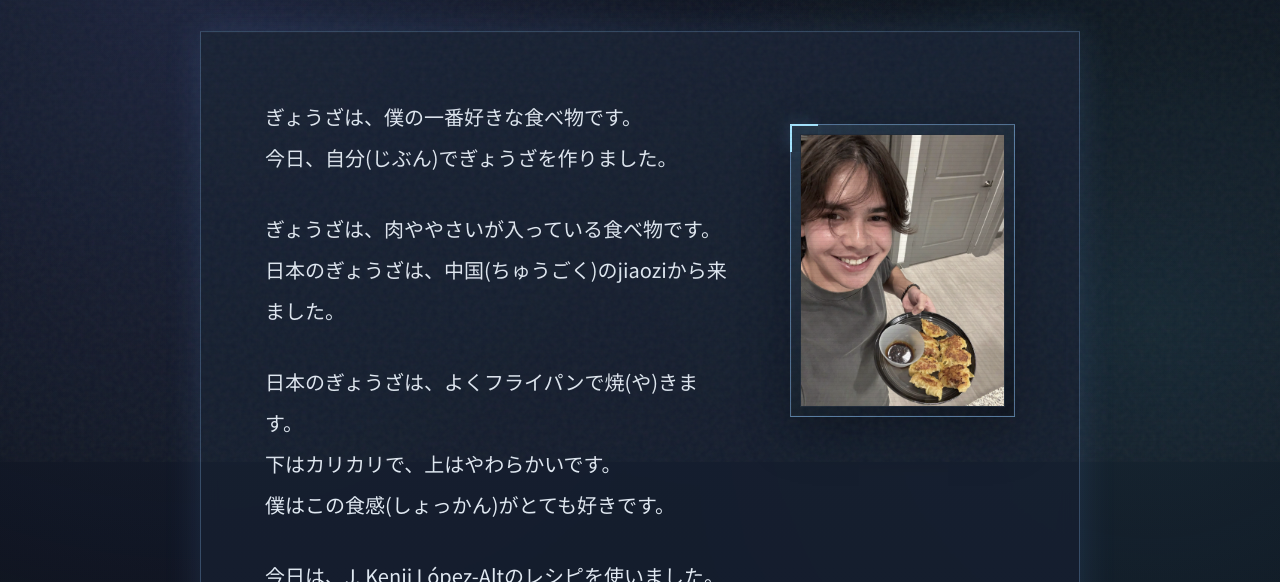
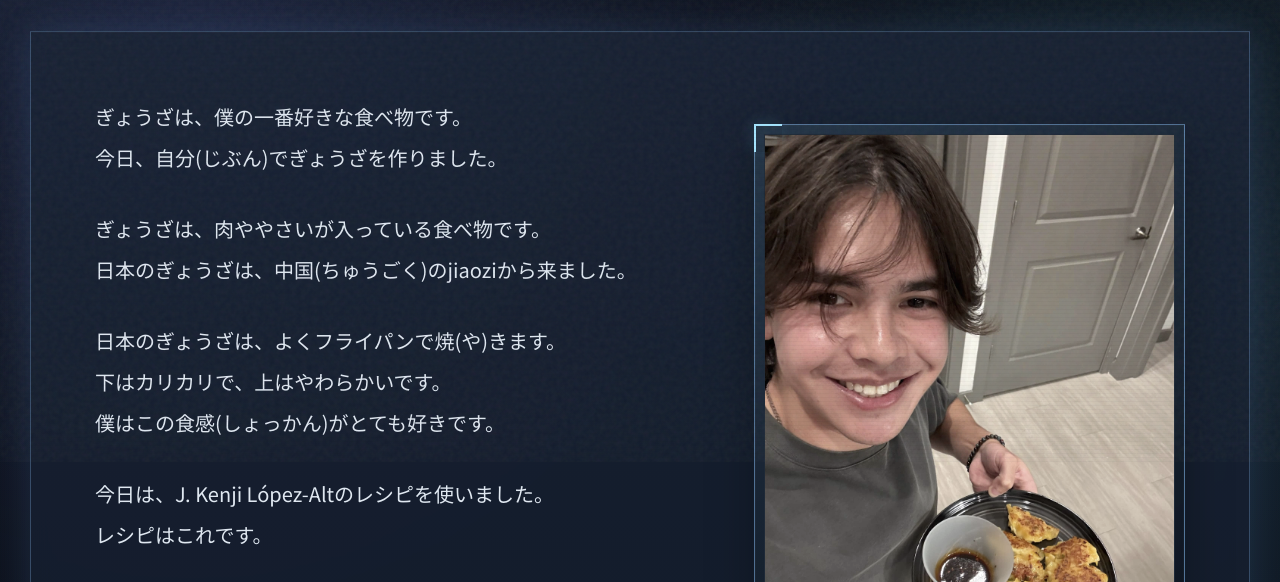
Before and after one commit to JacobSchreck/japanese-blog, a website: page posts/003-gyoza.html in a window 1280 px wide. Shown: the part 338-920 px from the top of the page. Drawn offline with Linux system fonts and the light colour scheme.

Commit message:
fixed formatting

```diff
--- a/assets/style.css
+++ b/assets/style.css
@@ -174,6 +174,7 @@ a { color: inherit; text-decoration: none; }
 
 .shell.narrow { width: min(960px, calc(100% - 40px)); }
 .article-shell { width: min(880px, calc(100% - 40px)); }
+.article-shell.wide-article { width: min(1220px, calc(100% - 40px)); }
 
 .panel {
   border: 1px solid var(--line);
@@ -577,9 +578,9 @@ a.archive-row:hover {
 
 .entry-split {
   display: grid;
-  grid-template-columns: minmax(0, 1fr) minmax(190px, 30%);
+  grid-template-columns: minmax(0, 58fr) minmax(320px, 42fr);
   align-items: start;
-  gap: clamp(30px, 5vw, 58px);
+  gap: clamp(38px, 5vw, 68px);
 }
 
 .entry-prose { min-width: 0; }
@@ -594,7 +595,7 @@ a.archive-row:hover {
 .side-media img {
   width: 100%;
   height: auto;
-  max-height: 540px;
+  max-height: none;
   object-fit: cover;
   object-position: center top;
 }
--- a/posts/003-gyoza.html
+++ b/posts/003-gyoza.html
@@ -10,7 +10,7 @@
   <header class="site-header">
     <a class="brand" href="../index.html"><span class="brand-mark">◆</span><span><strong>BLOG</strong></span></a>
   </header>
-  <main class="shell article-shell"><article>
+  <main class="shell article-shell wide-article"><article>
     <header class="article-header"><div class="article-kicker"><span>ENTRY 003</span><span>2026.09.30</span><span>FOOD</span></div><h1>ぎょうざ</h1></header>
     <div class="article-body panel">
       <div class="entry-split">
--- a/scripts/build-posts.js
+++ b/scripts/build-posts.js
@@ -94,7 +94,7 @@ const renderPost = (post, index) => `<!doctype html>
   <header class="site-header">
     <a class="brand" href="../index.html"><span class="brand-mark">◆</span><span><strong>BLOG</strong></span></a>
   </header>
-  <main class="shell article-shell"><article>
+  <main class="shell article-shell${post.layout === "split" ? " wide-article" : ""}"><article>
     <header class="article-header"><div class="article-kicker"><span>ENTRY ${post.id}</span><span>${escapeHtml(post.date)}</span><span>${escapeHtml(post.category)}</span></div><h1>${escapeHtml(post.title)}</h1>${post.subtitle ? `<p class="article-subtitle">${escapeHtml(post.subtitle)}</p>` : ""}</header>
     <div class="article-body panel">${renderArticleContent(post)}
       <div class="entry-end"><span>END OF ENTRY ${post.id}</span><span class="blink">■</span></div>
```
